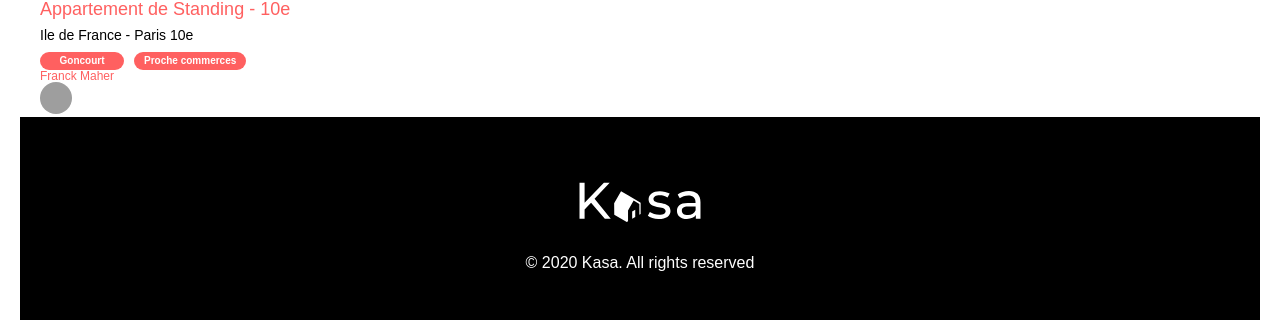
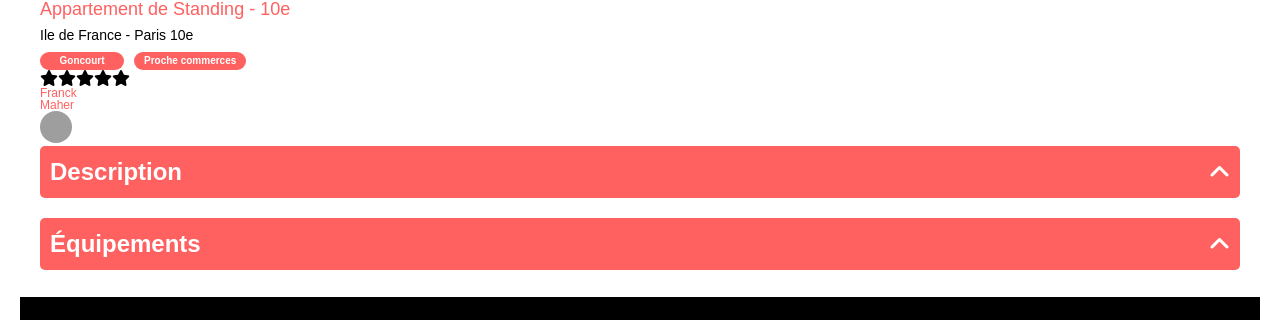
Before and after one commit to Erilerth/Kasa-OC, a React (Vite) app: page /logement/0979876d in a window 1280 px wide. Shown: the part 437-757 px from the top of the page. Built offline with nearby package versions, Linux system fonts and the light colour scheme; grey boxes are pictures that could not be loaded.

Commit message:
feat: add Collapsible component and update host name display

```diff
--- a/src/pages/Fiche-Logement/Fiche-Logement.jsx
+++ b/src/pages/Fiche-Logement/Fiche-Logement.jsx
@@ -1,6 +1,7 @@
 import { useState } from 'react';
 import { useParams } from 'react-router-dom';
 import LogementData from '../../data/logements.json';
+import Collapsible from '../../components/Collapsible/Collapsible';
 import './_fiche-logement.scss';
 
 export default function FicheLogement() {
@@ -8,6 +9,8 @@ export default function FicheLogement() {
   const currentLogement = LogementData.find((logement) => logement.id === id);
   const [currentImageIndex, setCurrentImageIndex] = useState(0);
   const currentPictures = currentLogement.pictures;
+
+  const [firstName, lastName] = currentLogement.host.name.split(' ');
 
   function nextImage() {
     setCurrentImageIndex(
@@ -55,15 +58,43 @@ export default function FicheLogement() {
       </section>
 
       <section id='rating-host'>
+        <div id='rating'>
+          {[...Array(5)].map((_, index) => {
+            return (
+              <span
+                key={index}
+                className={`fa-solid fa-star ${
+                  index < Number(currentLogement.rating) ? 'active' : 'inactive'
+                }`}></span>
+            );
+          })}
+        </div>
         <div id='host'>
-          <p>{currentLogement.host.name}</p>
+          <div>
+            <p>{firstName}</p>
+            <p>{lastName}</p>
+          </div>
           <img
             src={currentLogement.host.picture}
             alt={`Image de ${currentLogement.host.name}`}
           />
         </div>
       </section>
-      <section id='logement-description'></section>
+
+      <section id='logement-description' className='collapsible'>
+        <Collapsible
+          label='Description'
+          CollapsibleContent={currentLogement.description}
+        />
+        <Collapsible
+          label='Équipements'
+          CollapsibleContent={currentLogement.equipments.map(
+            (equipment, index) => (
+              <p key={index}>{equipment}</p>
+            )
+          )}
+        />
+      </section>
     </main>
   );
 }
```
